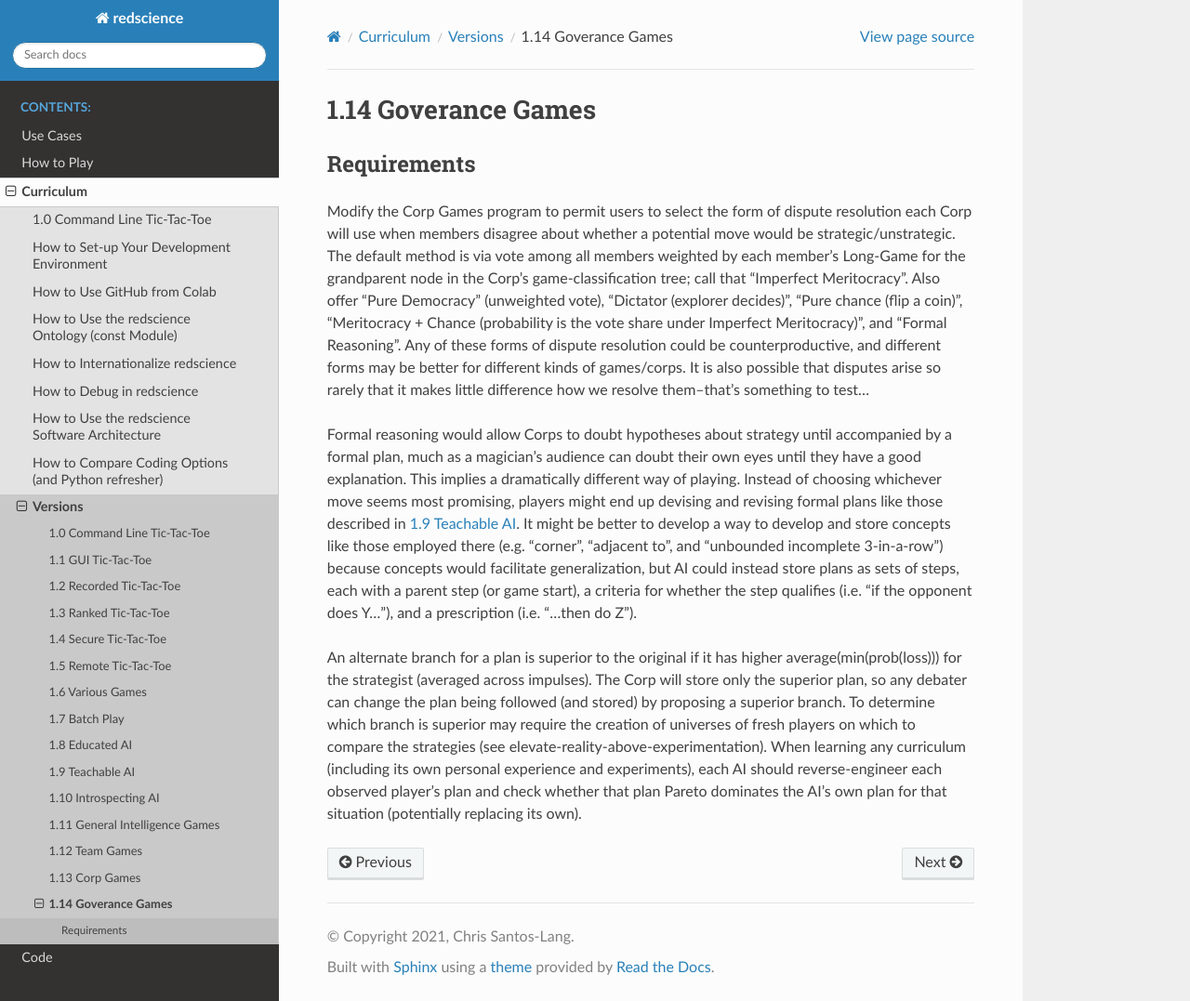
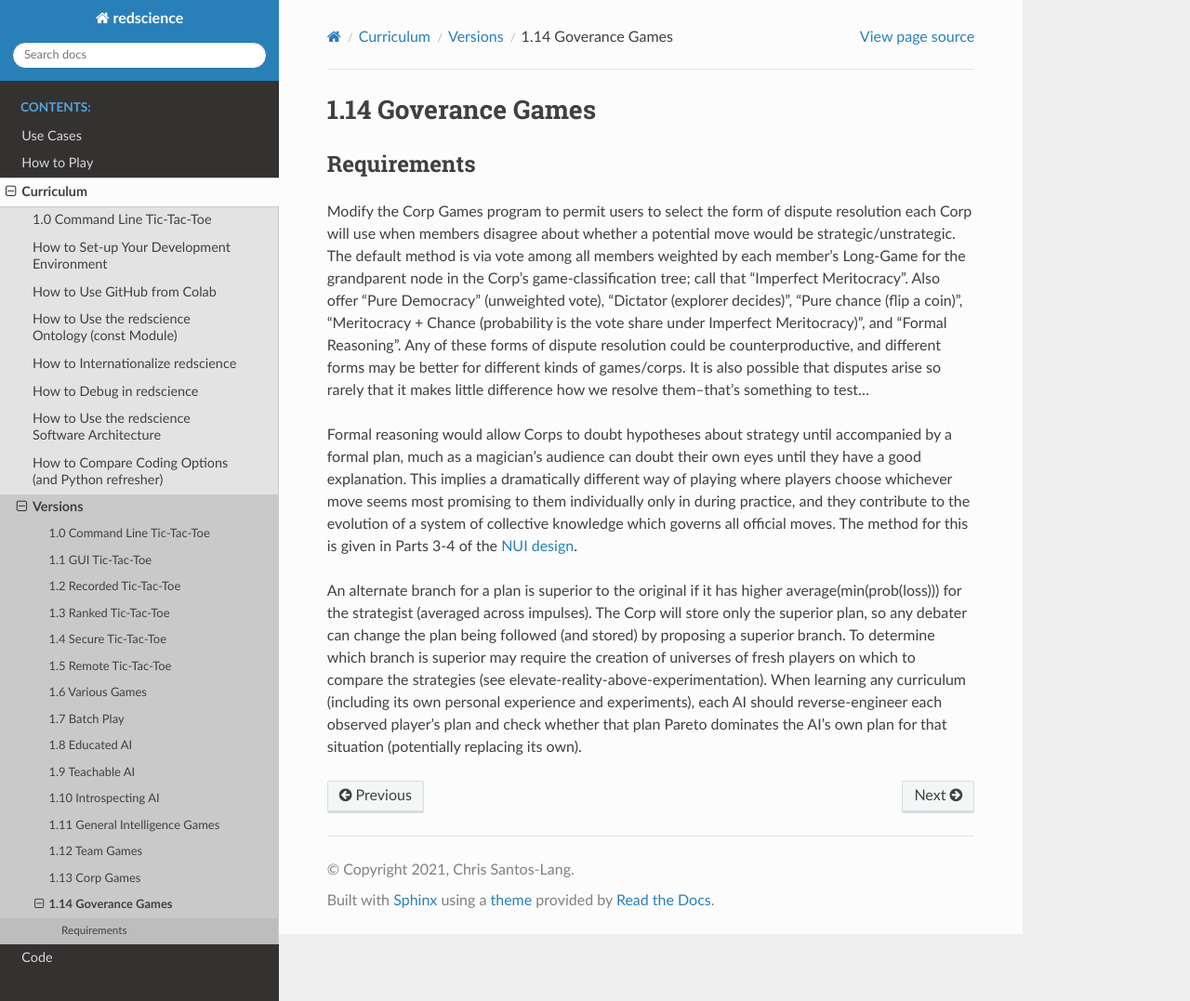
Before and after one commit to ChrisSantosLang/redscience, a Sphinx documentation site: the page built from docs/source/releases/governance.rst, in a window 1280 px wide and 1077 px high. Shown: the whole window at 93% size. Built offline with Sphinx 7.4.7 and the Read the Docs theme 3.1.0, drawn with Linux system fonts in a browser that asks for light colours.

Commit message:
Update governance.rst
Link to NUI design

```diff
--- a/docs/source/releases/governance.rst
+++ b/docs/source/releases/governance.rst
@@ -23,17 +23,13 @@ them--that’s something to test...
 Formal reasoning would allow Corps to doubt hypotheses about
 strategy until accompanied by a formal plan, much as a magician’s
 audience can doubt their own eyes until they have a good
-explanation. This implies a dramatically different way of playing.
-Instead of choosing whichever move seems most promising, players
-might end up devising and revising formal plans like those
-described in :doc:`teachable`. It might be better to develop a way
-to develop and store concepts like those employed there (e.g.
-“corner”, “adjacent to”, and “unbounded incomplete 3-in-a-row”)
-because concepts would facilitate generalization, but AI could
-instead store plans as sets of steps, each with a parent step (or
-game start), a criteria for whether the step qualifies (i.e. “if
-the opponent does Y...”), and a prescription (i.e. “...then do
-Z”).
+explanation. This implies a dramatically different way of playing
+where players choose whichever move seems most promising to them
+individually only in during practice, and they contribute to the
+evolution of a system of collective knowledge which governs all
+official moves. The method for this is given in Parts 3-4 of the
+`NUI design <https://www.democracylab.org/projects/1356>`_.
+
 
 An alternate branch for a plan is superior to the original if it
 has higher average(min(prob(loss))) for the strategist (averaged
```
